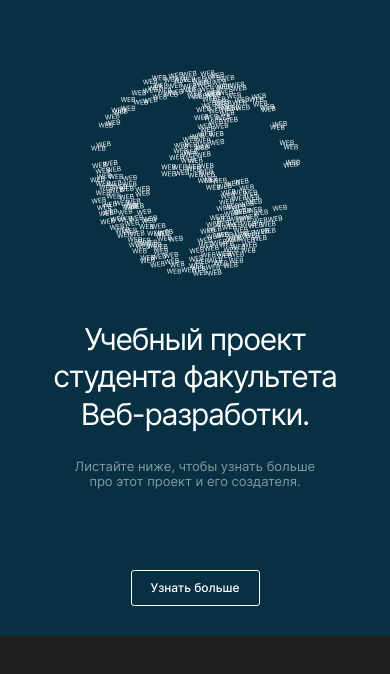
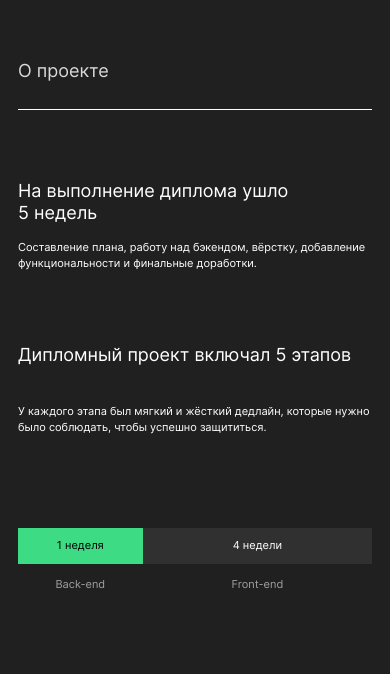
Before and after one commit to elli-nidis/movies-explorer-frontend, a React app: page / in a window 390 px wide. Built offline with nearby package versions, Linux system fonts and the light colour scheme; a web font is replaced by a local one.

Commit message:
feat: сделать адаптив для AboutProject и SectionCaption

```diff
--- a/src/components/AboutProject/AboutProject.css
+++ b/src/components/AboutProject/AboutProject.css
@@ -1,34 +1,35 @@
 .about-project {
   width: 100%;
-  /* min-width: 320px; */
   display: flex;
   flex-direction: column;
   align-items: center;
-  padding: 110px 0px;
+  box-sizing: border-box;
+  padding: 110px 70px;
   background-color: #202020;
 }
 
 .about-project__content {
     max-width: 1140px;
     display: grid;
-    grid-template-columns: 550px 550px;
-    grid-template-rows: 94px 66px;
+    grid-template-columns: minmax(395px, 1fr) minmax(395px, 1fr);
+    grid-template-rows: 24px 40px;
+    row-gap: 26px;
     column-gap: 40px;
+    padding-top: 70px;
 }
 
 .about-project__content-title {
-  align-self: self-end;
   font-family: 'Inter', 'Arial', sans-serif;
   font-size: 20px;
   font-weight: 400;
   line-height: 1.21;
   color: #fff;
+  letter-spacing: -4%;
   margin: 0;
   padding: 0;
 }
 
 .about-project__content-text {
-  align-self: self-end;
   font-family: 'Inter', 'Arial', sans-serif;
   font-size: 14px;
   font-weight: 400;
@@ -39,8 +40,9 @@
 }
 
 .about-project__timeline {
-  width: 1140px;
+  width: 100%;
   max-width: 1140px;
+  grid-column: 1/3;
   display: grid;
   grid-template-columns: 1fr 4fr;
   grid-template-rows: 36px 17px;
@@ -76,3 +78,72 @@
   text-align: center;
   color: #8B8B8B;
 }
+
+@media screen and (max-width: 970px) {
+
+  .about-project {
+    padding: 90px 50px;
+  }
+
+  .about-project__content {
+    /* min-width: 500px; */
+    grid-template-columns: minmax(235px, 1fr) minmax(235px, 1fr);
+    grid-template-rows: 48px 54px;
+    column-gap: 30px;
+    row-gap: 22px;
+  }
+
+  .about-project__timeline {
+    /* min-width: 500px; */
+    grid-template-columns: 1fr 3.77fr;
+    margin-top: 93px;
+  }
+
+  .about-project__label {
+    font-weight: 400;
+    color: #A0A0A0;
+  }
+}
+
+@media screen and (max-width: 610px) {
+
+  .about-project {
+    padding: 60px 18px 70px;
+  }
+
+  .about-project__content {
+    /* min-width: 284px; */
+    grid-template-columns: minmax(284px, 1fr);
+    grid-template-rows: 44px 88px 44px 48px;
+    column-gap: unset;
+    row-gap: 16px;
+  }
+
+  .about-project__content-title {
+    font-size: 18px;
+  }
+
+  .about-project__content-title:nth-last-of-type(2) {
+    grid-row: 3/4;
+  }
+
+  .about-project__content-text {
+    font-size: 11px;
+    line-height: 1.45;
+  }
+
+  .about-project__timeline {
+    min-width: 284px;
+    grid-template-columns: 1fr 1.84fr;
+    margin-top: 60px;
+    grid-column: 1/2;
+  }
+
+  .about-project__inscription {
+    font-size: 11px;
+  }
+
+  .about-project__label {
+    font-size: 11px;
+  }
+}
--- a/src/components/App/App.js
+++ b/src/components/App/App.js
@@ -41,11 +41,11 @@ function App() {
               isLoggedIn={loggedIn}
               handleLogOut={handleLogOut}
             /> */}
-            <Promo />
-            {/* <AboutProject />
-            <Techs />
-            <AboutMe />
-            <Footer /> */}
+            {/* <Promo /> */}
+            <AboutProject />
+            {/* <Techs /> */}
+            {/* <AboutMe /> */}
+            {/* <Footer /> */}
            </>
         }
       />
--- a/src/components/SectionCaption/SectionCaption.css
+++ b/src/components/SectionCaption/SectionCaption.css
@@ -1,7 +1,10 @@
 
 .section-caption{
+  width: 100%;
+  max-width: 1140px;
   display: grid;
-  grid-template-columns: 1140px;
+  /* grid-template-columns: 1140px; */
+  grid-template-columns: 1fr;
   grid-template-rows: 50px;
 }
 .section-caption__title {
@@ -15,3 +18,14 @@
   margin: 0;
   padding: 0;
 }
+
+@media screen and (max-width: 610px) {
+  .section-caption__title {
+    font-size: 18px;
+  }
+
+  .section-caption__title_dark {
+    /* border-bottom: 1px solid #000; */
+    border-color: #000;
+  }
+}
--- a/src/components/SectionCaption/SectionCaption.js
+++ b/src/components/SectionCaption/SectionCaption.js
@@ -2,10 +2,10 @@ import React from "react";
 import './SectionCaption.css';
 
 
-function SectionCaption({ name }) {
+function SectionCaption({ name, modifier }) {
   return (
     <div className="section-caption">
-      <h2 className="section-caption__title">{name}</h2>
+      <h2 className={`section-caption__title ${modifier}`}>{name}</h2>
     </div>
   );
 }
```
